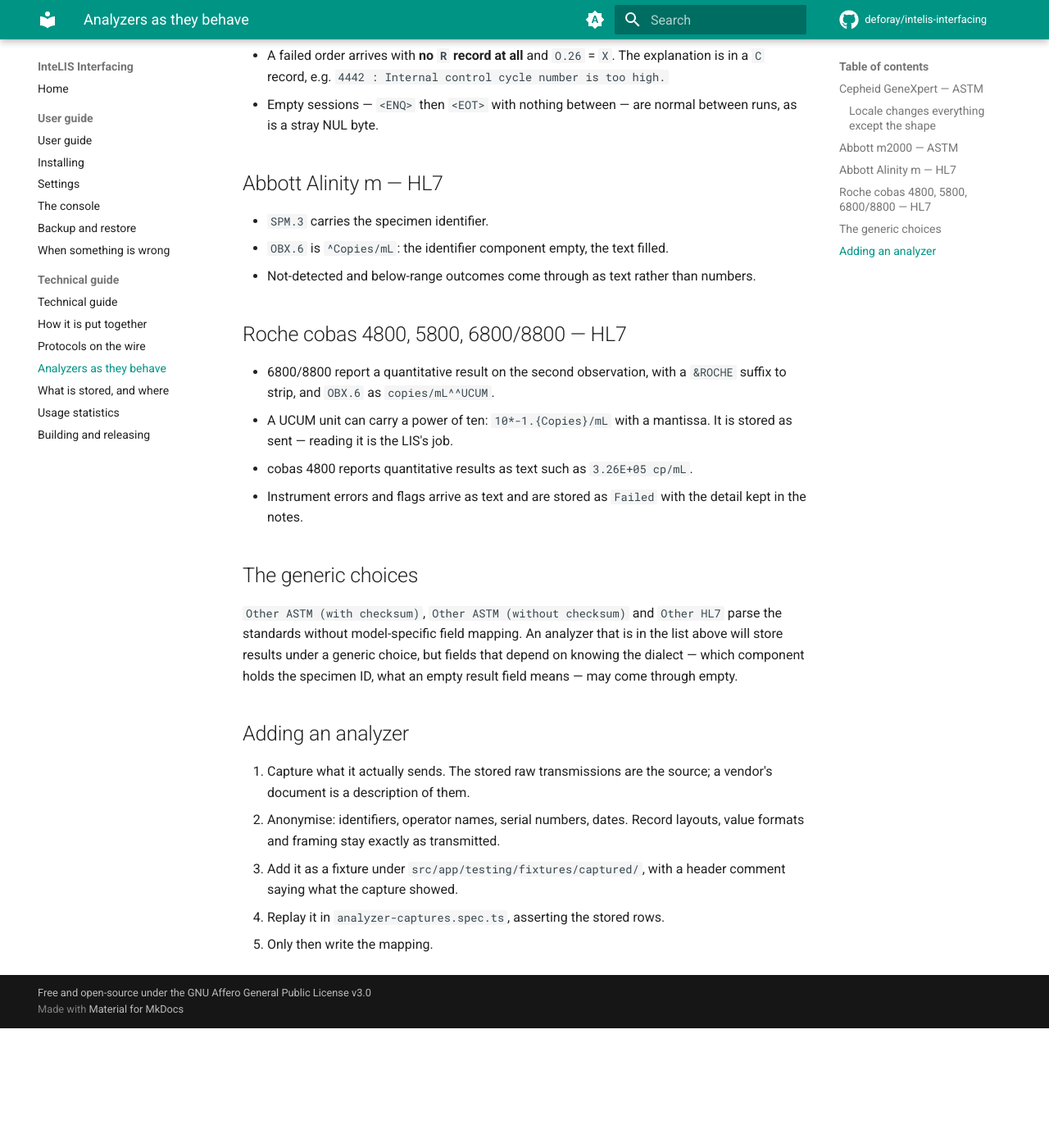
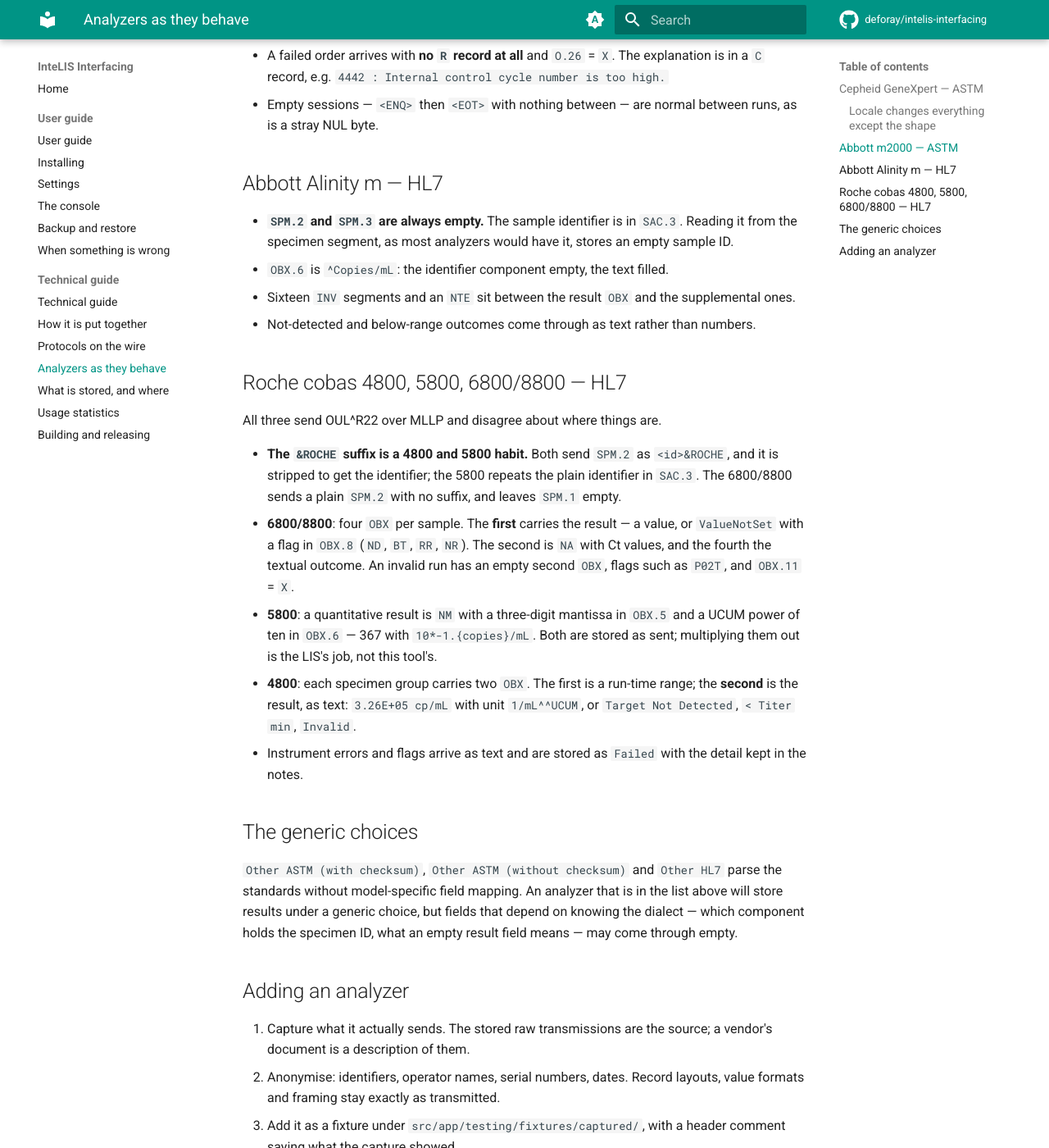
Before and after one commit to deforay/vlsm-interfacing, an MkDocs documentation site: the page built from docs/technical/analyzers.md, in a window 1280 px wide and 1400 px high, scrolled down 1096 px. Shown: the whole window at 82% size. Built offline with MkDocs 1.6.1 and Material for MkDocs 9.7.7, drawn with Linux system fonts in a browser that asks for light colours; comment, search, counter and statistics services are not loaded; before the commit the page ends 2350 px from its top, so only the background shows below that.

```diff
--- a/docs/technical/analyzers.md
+++ b/docs/technical/analyzers.md
@@ -44,18 +44,33 @@ does not tell you whether there is a number to read.
 
 ## Abbott Alinity m — HL7
 
-- `SPM.3` carries the specimen identifier.
+- **`SPM.2` and `SPM.3` are always empty.** The sample identifier is in `SAC.3`.
+  Reading it from the specimen segment, as most analyzers would have it, stores
+  an empty sample ID.
 - `OBX.6` is `^Copies/mL`: the identifier component empty, the text filled.
+- Sixteen `INV` segments and an `NTE` sit between the result `OBX` and the
+  supplemental ones.
 - Not-detected and below-range outcomes come through as text rather than
   numbers.
 
 ## Roche cobas 4800, 5800, 6800/8800 — HL7
 
-- 6800/8800 report a quantitative result on the second observation, with a
-  `&ROCHE` suffix to strip, and `OBX.6` as `copies/mL^^UCUM`.
-- A UCUM unit can carry a power of ten: `10*-1.{Copies}/mL` with a mantissa. It
-  is stored as sent — reading it is the LIS's job.
-- cobas 4800 reports quantitative results as text such as `3.26E+05 cp/mL`.
+All three send OUL^R22 over MLLP and disagree about where things are.
+
+- **The `&ROCHE` suffix is a 4800 and 5800 habit.** Both send `SPM.2` as
+  `<id>&ROCHE`, and it is stripped to get the identifier; the 5800 repeats the
+  plain identifier in `SAC.3`. The 6800/8800 sends a plain `SPM.2` with no
+  suffix, and leaves `SPM.1` empty.
+- **6800/8800**: four `OBX` per sample. The **first** carries the result —
+  a value, or `ValueNotSet` with a flag in `OBX.8` (`ND`, `BT`, `RR`, `NR`).
+  The second is `NA` with Ct values, and the fourth the textual outcome. An
+  invalid run has an empty second `OBX`, flags such as `P02T`, and `OBX.11` = `X`.
+- **5800**: a quantitative result is `NM` with a three-digit mantissa in `OBX.5`
+  and a UCUM power of ten in `OBX.6` — 367 with `10*-1.{copies}/mL`. Both are
+  stored as sent; multiplying them out is the LIS's job, not this tool's.
+- **4800**: each specimen group carries two `OBX`. The first is a run-time
+  range; the **second** is the result, as text: `3.26E+05 cp/mL` with unit
+  `1/mL^^UCUM`, or `Target Not Detected`, `< Titer min`, `Invalid`.
 - Instrument errors and flags arrive as text and are stored as `Failed` with the
   detail kept in the notes.
 
```
Also changed, not shown: README.md (+1 -1 lines), docs/guide/install.md (+3 -2 lines), docs/technical/building.md (+5 -1 lines), 4 other files.
